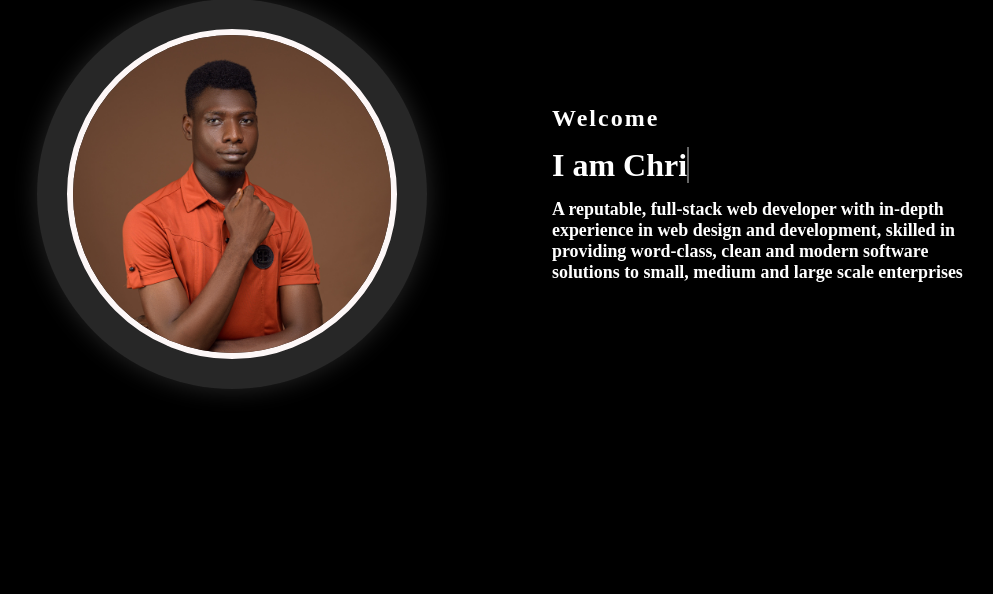
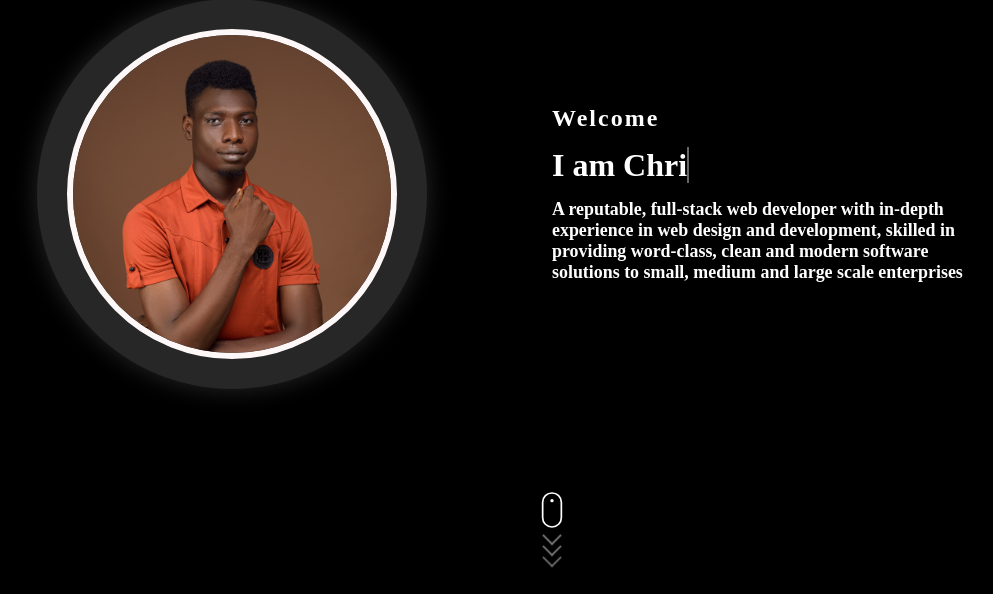
Before and after one commit to Valerian001/Vlack, a Django app: page / in a window 1280 px wide. Shown: the part 206-800 px from the top of the page, without its empty margins (88-1081 px from the left). Run offline with Django 4.2, Linux system fonts and the light colour scheme; some web fonts are replaced.

Commit message:
Finished hero section(mouse down animation icon)

```diff
--- a/my_portfolio/static/css/main.css
+++ b/my_portfolio/static/css/main.css
@@ -355,3 +355,182 @@ animation-fill-mode: forwards;
     margin-top: 15px;
     font-size: 1.12em;
 }
+.mouse_container{
+    display: flex;
+    position: absolute;
+    bottom: 0;
+    justify-content: center;
+    align-items: center;
+    width: 100%;
+    height: auto;
+    transform: scale(0.85);
+}
+.mouse_scroll {
+	display: block;
+	margin: 0 auto;
+	width: 24px;
+	height: 100px;
+	margin-top: 125px;
+
+}
+
+
+.m_scroll_arrows
+{
+  display: block;
+  width: 5px;
+  height: 5px;
+  -ms-transform: rotate(45deg); /* IE 9 */
+  -webkit-transform: rotate(45deg); /* Chrome, Safari, Opera */
+  transform: rotate(45deg);
+
+  border-right: 2px solid white;
+  border-bottom: 2px solid white;
+  margin: 0 0 3px 4px;
+
+  width: 16px;
+  height: 16px;
+}
+
+
+.unu
+{
+  margin-top: 1px;
+}
+
+.unu, .doi, .trei
+{
+    -webkit-animation: mouse-scroll 1s infinite;
+    -moz-animation: mouse-scroll 1s infinite;
+    animation: mouse-scroll 1s infinite;
+
+}
+
+.unu
+{
+  -webkit-animation-delay: .1s;
+  -moz-animation-delay: .1s;
+  -webkit-animation-direction: alternate;
+
+  animation-direction: alternate;
+  animation-delay: alternate;
+}
+
+.doi
+{
+  -webkit-animation-delay: .2s;
+  -moz-animation-delay: .2s;
+  -webkit-animation-direction: alternate;
+
+  animation-delay: .2s;
+  animation-direction: alternate;
+
+  margin-top: -6px;
+}
+
+.trei
+{
+  -webkit-animation-delay: .3s;
+  -moz-animation-delay: .3s;
+  -webkit-animation-direction: alternate;
+
+  animation-delay: .3s;
+  animation-direction: alternate;
+
+
+  margin-top: -6px;
+}
+
+.mouse {
+  height: 42px;
+  width: 24px;
+  border-radius: 14px;
+  transform: none;
+  border: 2px solid white;
+  top: 170px;
+}
+
+.wheel {
+  height: 5px;
+  width: 2px;
+  display: block;
+  margin: 5px auto;
+  background: white;
+  position: relative;
+
+  height: 4px;
+  width: 4px;
+  border: 2px solid #fff;
+  -webkit-border-radius: 8px;
+          border-radius: 8px;
+}
+
+.wheel {
+  -webkit-animation: mouse-wheel 0.6s linear infinite;
+  -moz-animation: mouse-wheel 0.6s linear infinite;
+  animation: mouse-wheel 0.6s linear infinite;
+}
+
+@-webkit-keyframes mouse-wheel{
+   0% {
+    opacity: 1;
+    -webkit-transform: translateY(0);
+    -ms-transform: translateY(0);
+    transform: translateY(0);
+  }
+
+  100% {
+    opacity: 0;
+    -webkit-transform: translateY(6px);
+    -ms-transform: translateY(6px);
+    transform: translateY(6px);
+  }
+}
+@-moz-keyframes mouse-wheel {
+  0% { top: 1px; }
+  25% { top: 2px; }
+  50% { top: 3px;}
+  75% { top: 2px;}
+  100% { top: 1px;}
+}
+@-o-keyframes mouse-wheel {
+
+   0% { top: 1px; }
+  25% { top: 2px; }
+  50% { top: 3px;}
+  75% { top: 2px;}
+  100% { top: 1px;}
+}
+@keyframes mouse-wheel {
+
+   0% { top: 1px; }
+  25% { top: 2px; }
+  50% { top: 3px;}
+  75% { top: 2px;}
+  100% { top: 1px;}
+}
+
+@-webkit-keyframes mouse-scroll {
+
+  0%   { opacity: 0;}
+  50%  { opacity: .5;}
+  100% { opacity: 1;}
+}
+@-moz-keyframes mouse-scroll {
+
+  0%   { opacity: 0; }
+  50%  { opacity: .5; }
+  100% { opacity: 1; }
+}
+@-o-keyframes mouse-scroll {
+
+  0%   { opacity: 0; }
+  50%  { opacity: .5; }
+  100% { opacity: 1; }
+}
+@keyframes mouse-scroll {
+
+  0%   { opacity: 0; }
+  50%  { opacity: .5; }
+  100% { opacity: 1; }
+}
--- a/my_portfolio/template/landingpage/index.html
+++ b/my_portfolio/template/landingpage/index.html
@@ -86,6 +86,17 @@
 
             </div>
         </div>
+        <div class="mouse_container">
+            <a href="" class="mouse_scroll">
+                <div class="mouse">
+                    <div class="wheel"></div>
+                </div>
+                <div>
+                    <span class="m_scroll_arrows unu"></span>
+                    <span class="m_scroll_arrows doi"></span>
+                    <span class="m_scroll_arrows trei"></span>
+                </div>
+            </a>
    </div>
     <script src="{% static 'js/main.js' %}"></script>
 </body>
```
